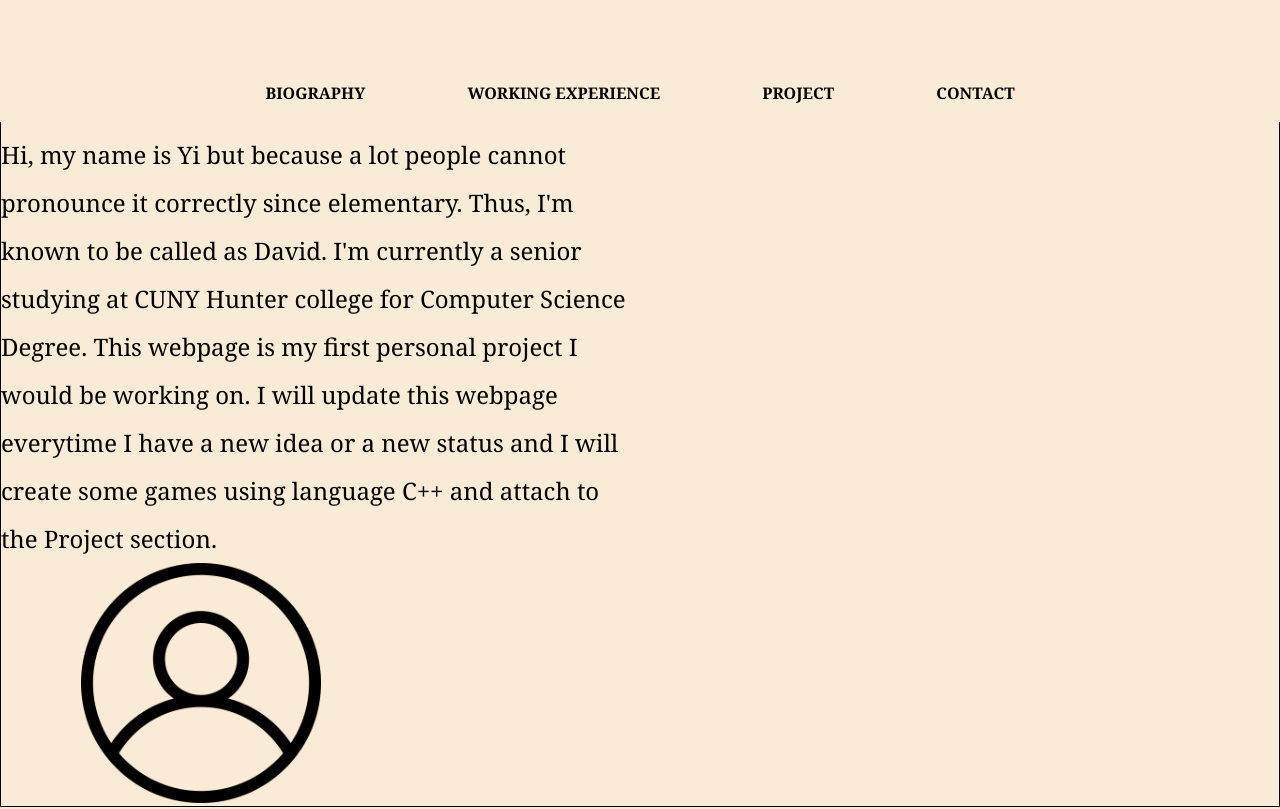
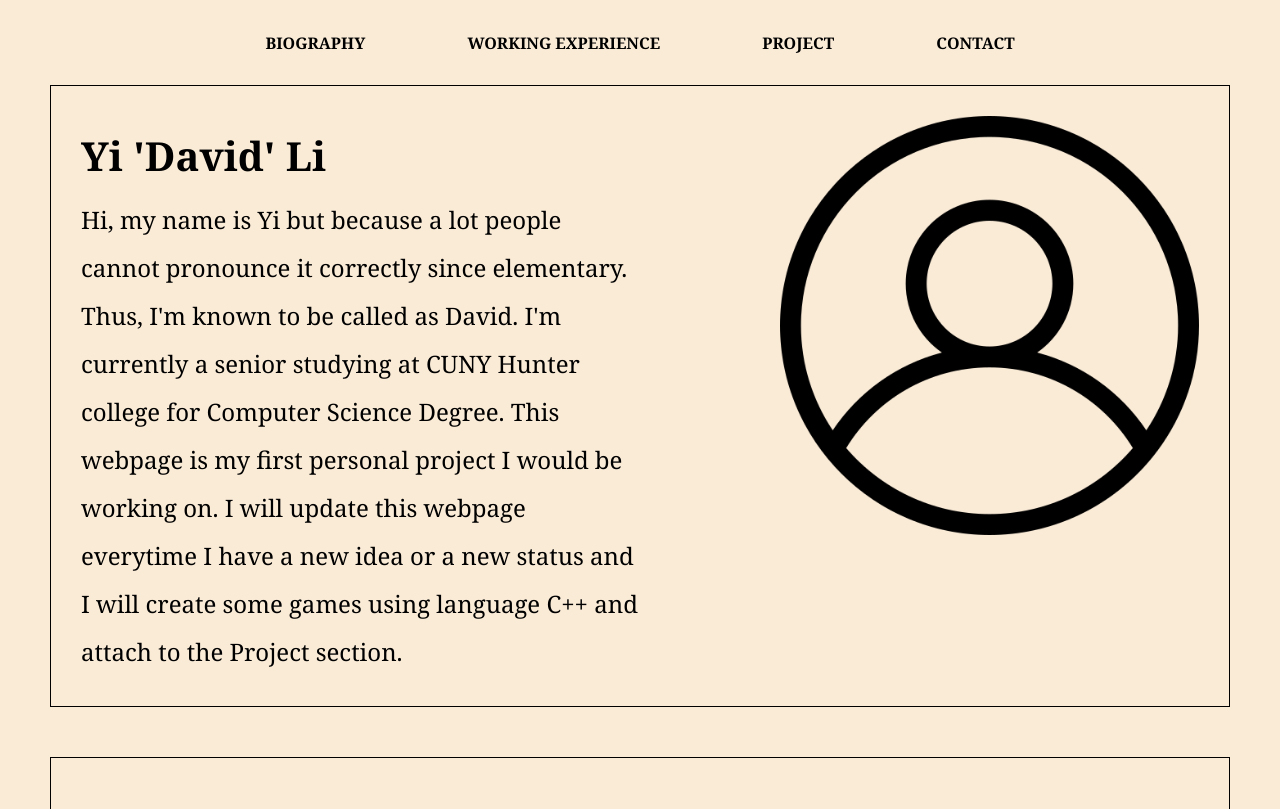
Before and after one commit to Davidyili230/Personal-Website, a plain HTML site: page index.html in a window 1280 px wide. Shown: the top 809 px of the page. Drawn offline with Linux system fonts and the light colour scheme.

Commit message:
formatting fix

```diff
--- a/index.html
+++ b/index.html
@@ -44,25 +44,23 @@
 
             <!--Biography section-item-->
             <div class="section-item">
+                <section id="Biography">
                     <div class="section-center">
                         <!--part left-->
                         <div class="section-left">
-                        <section id="Biography">
                             <!--Start of section-item-->
                             <h1>Yi 'David' Li</h1>
 
                             <!--Information about me-->
                             <p>Hi, my name is Yi but because a lot people cannot pronounce it correctly since elementary. Thus, I'm known to be called as David. I'm currently a senior studying at CUNY Hunter college for Computer Science Degree. This webpage is my first personal project I would be working on. I will update this webpage everytime I have a new idea or a new status and I will create some games using language C++ and attach to the Project section.</p>
-
+                        </div>
                         <!--part right-->
                         <div class="section-right">
                             <!--Attach a photograph of ME-->
                             <img src="img/user.png" alt="Yi Li's Profile Picture" width="75%">
                         </div>
+                    </div>
                 </section>
-                    </div>
-                </div>
-
                 <!--End of Biography section-item-->
             </div>
 
--- a/style.css
+++ b/style.css
@@ -130,21 +130,21 @@ button:hover {
     padding-bottom: 6px; /* padding bottom widder */
     overflow: hidden; /* prevent overflow */
     width: 100%; /* prevent space overlap*/
-    margin-top: -85px auto; /* prevent moving away from top, section-container */
+    margin-top: -85px; /* prevent moving away from top, section-container */
 
     /* End of navigation bar format */
 }
 
 /* section container, a whole part of a section */
 .section-container {
-margin-top: 85px auto; /* margin top 100px */
+margin-top: 85px; /* margin top 100px */
     /* end of section-container */
 }
 
 /* section items */
 .section-item {
-    margin: 50px auto; /* margin 50px */
-    padding: 30px auto; /* padding 30px */
+    margin: 50px; /* margin 50px */
+    padding: 30px; /* padding 30px */
     border: 1px; /* border 1 px */
     border-style: double; /* border style: line */
 
@@ -190,5 +190,4 @@ margin-top: 85px auto; /* margin top 100px */
     display: flex;
     justify-content: center;
     align-items: center;
-    ;
 }
```
Lines whose indentation alone changed are shown as unchanged.
